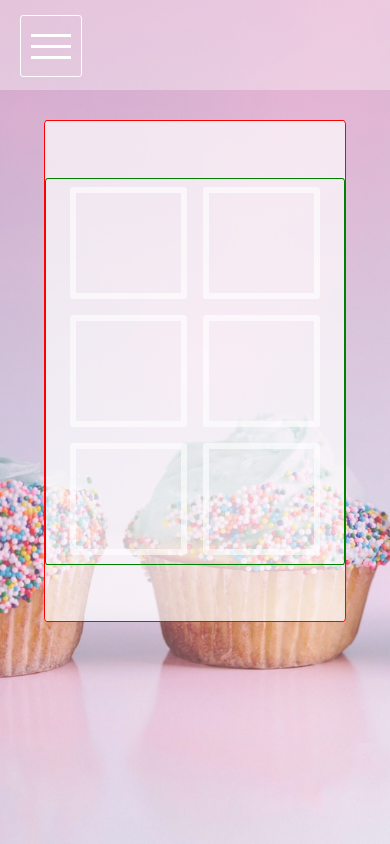
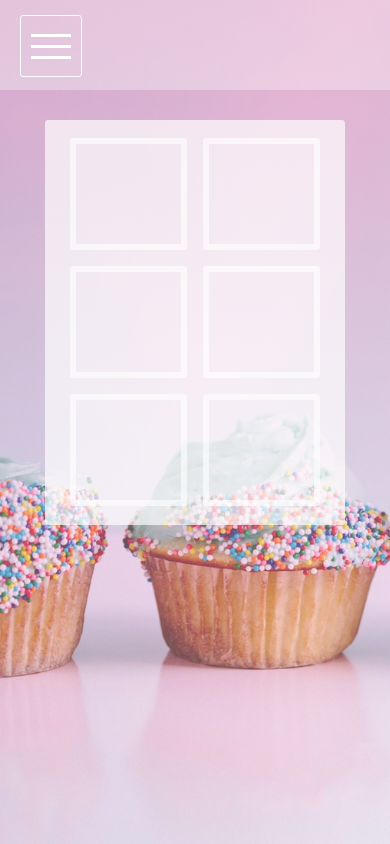
Before and after one commit to MilneS/miamyum, a React (Create React App) app: page /all in a window 390 px wide. Built offline with nearby package versions, Linux system fonts and the light colour scheme.

Commit message:
all page phone size

```diff
--- a/src/pages/All.module.css
+++ b/src/pages/All.module.css
@@ -33,21 +33,24 @@
 
   @media only screen and (max-width: 768px) {
     .card {
-        background-color: rgba(255, 255, 255, 0.678);
         height: 405px;
         width: 420px;
         margin-top: 30px;
-        border:1px solid red
       }
       .cardsContainer{
         height: 385px;
         width:400px;
-        border:1px solid green
       }
   }
   @media only screen and (max-width: 480px) {
     .card {
-      height: 500px;
-      width: 300px;
-    }
+        height: 405px;
+        width: 300px;
+        /* border:1px solid red */
+      }
+      .cardsContainer{
+        height: 385px;
+        width:280px;
+        /* border:1px solid green */
+      }
   }
```
